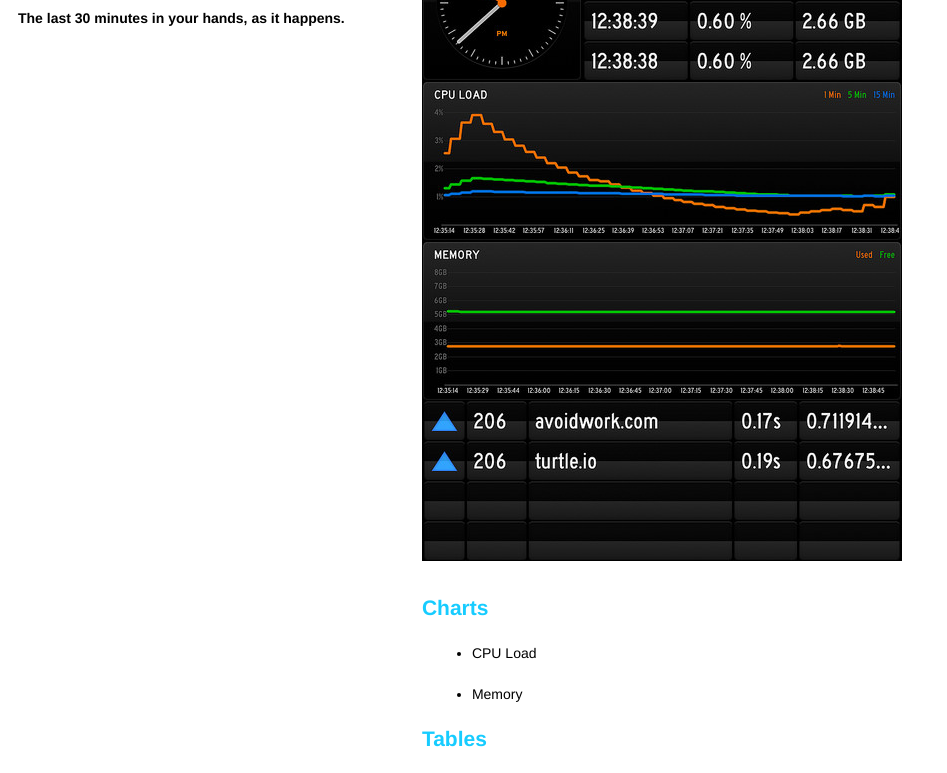
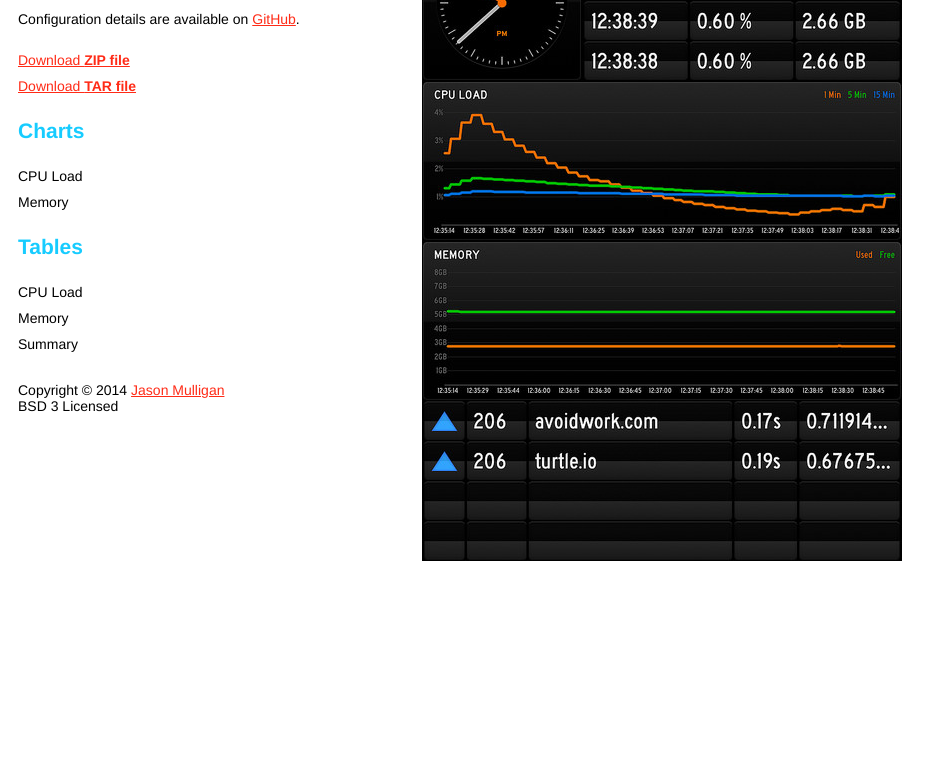
Before and after one commit to avoidwork/status-board, a plain HTML site: page index.htm in a window 1280 px wide. Shown: the part 97-870 px from the top of the page, without its empty margins (0-947 px from the left). After the commit the page ends 800 px from the top, so only its background shows below. Drawn offline with Linux system fonts and the light colour scheme.

Commit message:
Updating webpage

```diff
--- a/css/style.css
+++ b/css/style.css
@@ -10,13 +10,14 @@ body {
 header,
 article {
 	width: 400px;
-	display: inline-block;
+	display: block;
 	vertical-align: top;
 }
 
 header *,
 article *,
-footer * {
+footer *,
+img {
 	margin: 10px;
 	margin-bottom: 25px;
 }
@@ -40,7 +41,26 @@ a:hover {
 	color: #ff7a29;
 }
 
+a * {
+	margin: 0 0 0 0;
+}
+
+ul,
+li {
+	padding: 0 0 0 0;
+}
+
+li {
+	margin: auto 0 10px 0;
+	list-style: none;
+}
+
 footer {
 	margin: 0px;
 	margin-top: 30px;
 }
+
+section {
+	display: inline-block;
+	vertical-align: top;
+}
--- a/index.htm
+++ b/index.htm
@@ -1,4 +1,4 @@
-<DOCTYPE!>
+<!DOCTYPE>
 <html>
 <head>
 	<title>status-board</title>
@@ -7,12 +7,17 @@
 	<link rel="stylesheet" type="text/css" href="css/style.css" media="screen" />
 </head>
 <body>
+	<section>
 		<header>
 			<h1>System Stats for Status Board</h1>
 			<h4>The last 30 minutes in your hands, as it happens.</h4>
+			<p>Configuration details are available on <a href="https://github.com/avoidwork/status-board">GitHub</a>.</p>
+			<ul>
+				<li><a href="https://github.com/avoidwork/status-board/zipball/master">Download <strong>ZIP file</strong></a></li>
+				<li><a href="https://github.com/avoidwork/status-board/tarball/master">Download <strong>TAR file</strong></a></li>
+			</ul>
 		</header>
 		<article>
-		<img src="img/screenshot.jpg" alt="status-board screenshot" />
 			<h2>Charts</h2>
 			<ul>
 				<li>CPU Load</li>
@@ -29,11 +34,15 @@
 					BSD 3 Licensed</p>
 			</footer>
 		</article>
+	</section>
+	<section>
+		<img src="img/screenshot.jpg" alt="status-board screenshot" />
+	</section>
 	<script type="text/javascript" src="js/keigai.min.js"></script>
 	<script type="text/javascript">
 	var util    = keigai.util,
 	    $       = util.$,
-	    element = util.element,
+	    element = util.element;
 
 		element.html( $( "#year" )[0], new Date().getFullYear() );
 	</script>
```
Lines whose indentation alone changed are shown as unchanged.
